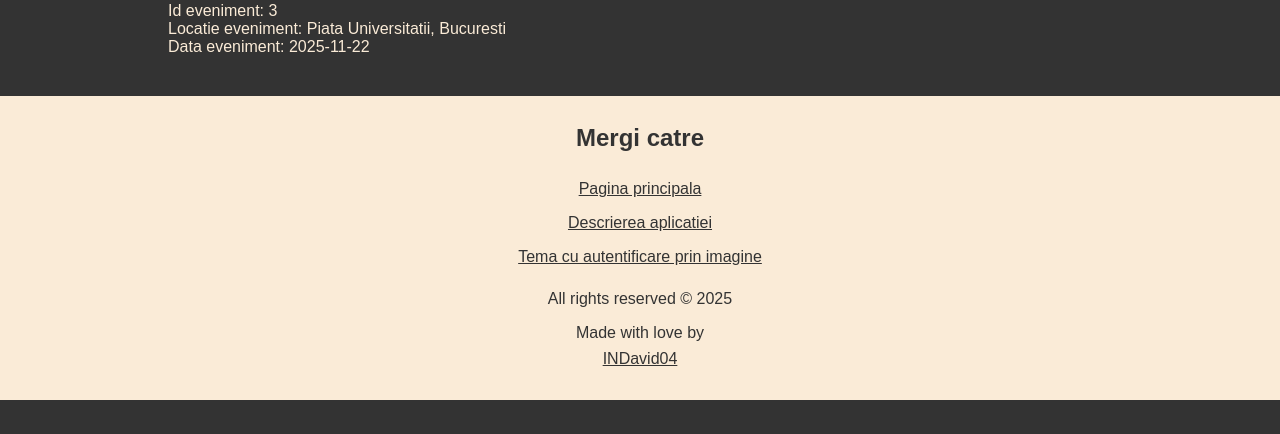
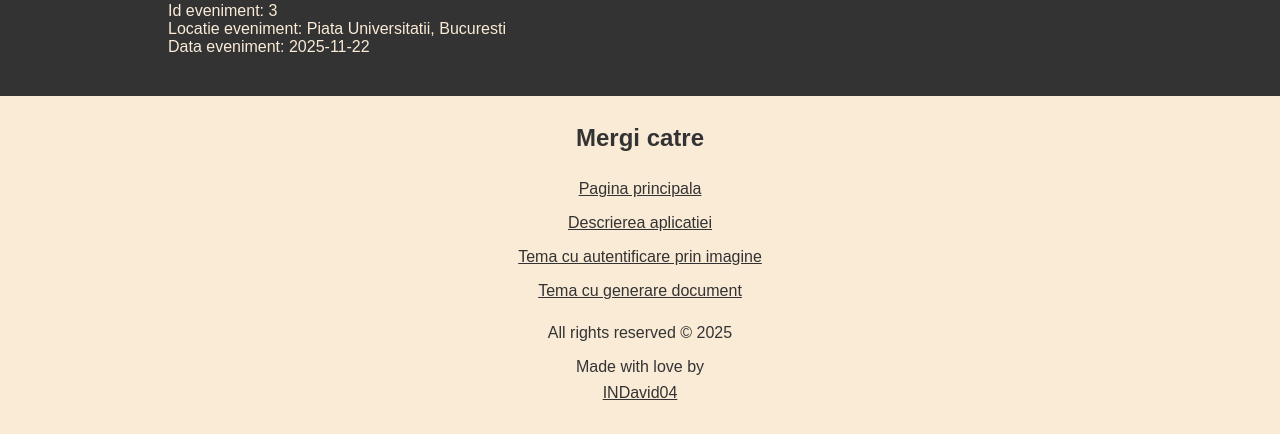
Before and after one commit to INDavid04/unibuc-daw, a PHP site: page / in a window 1280 px wide. Shown: the part 846-1280 px from the top of the page. Before the commit the page ends 1246 px from the top, so only its background shows below. Run offline with PHP 8.4, Linux system fonts and the light colour scheme; data comes from the database, SQL or seed files in the repository.

Commit message:
feat: footer link to c9 generate doc

```diff
--- a/autentificare-prin-imagine.php
+++ b/autentificare-prin-imagine.php
@@ -124,6 +124,7 @@
             <li><a href="./">Pagina principala</a></li>
             <li><a href="./descrierea-aplicatiei.php">Descrierea aplicatiei</a></li>
             <li><a href="./curs7.php">Tema cu autentificare prin imagine</a></li>
+            <li><a href="./generare-document.php">Tema cu generare document</a></li>
         </ul>
         <div>
             <p>All rights reserved &copy; 2025</p>
--- a/descrierea-aplicatiei.php
+++ b/descrierea-aplicatiei.php
@@ -187,6 +187,7 @@
             <li><a href="./">Pagina principala</a></li>
             <li><a href="./descrierea-aplicatiei.php">Descrierea aplicatiei</a></li>
             <li><a href="./autentificare-prin-imagine.php">Tema cu autentificare prin imagine</a></li>
+            <li><a href="./generare-document.php">Tema cu generare document</a></li>
         </ul>
         <div>
             <p>All rights reserved &copy; 2025</p>
--- a/index.php
+++ b/index.php
@@ -84,6 +84,7 @@
             <li><a href="./">Pagina principala</a></li>
             <li><a href="./descrierea-aplicatiei.php">Descrierea aplicatiei</a></li>
             <li><a href="./autentificare-prin-imagine.php">Tema cu autentificare prin imagine</a></li>
+            <li><a href="./generare-document.php">Tema cu generare document</a></li>
         </ul>
         <div>
             <p>All rights reserved &copy; 2025</p>
--- a/login/account.php
+++ b/login/account.php
@@ -68,6 +68,7 @@
             <li><a href="../">Pagina principala</a></li>
             <li><a href="../descrierea-aplicatiei.php">Descrierea aplicatiei</a></li>
             <li><a href="../autentificare-prin-imagine.php">Tema cu autentificare prin imagine</a></li>
+            <li><a href="../generare-document.php">Tema cu generare document</a></li>
         </ul>
         <div>
             <p>All rights reserved &copy; 2025</p>
```
